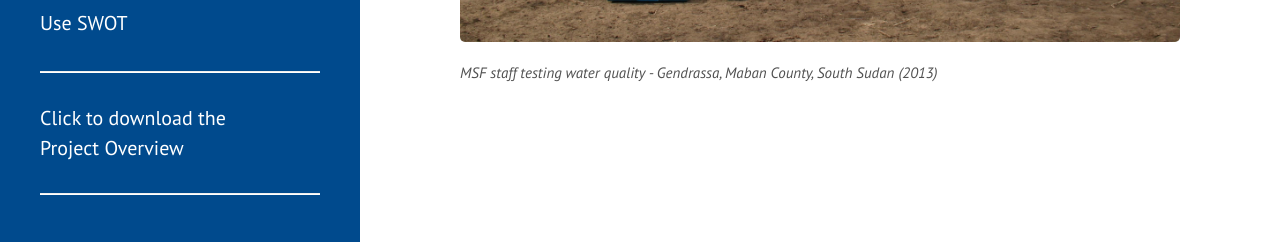
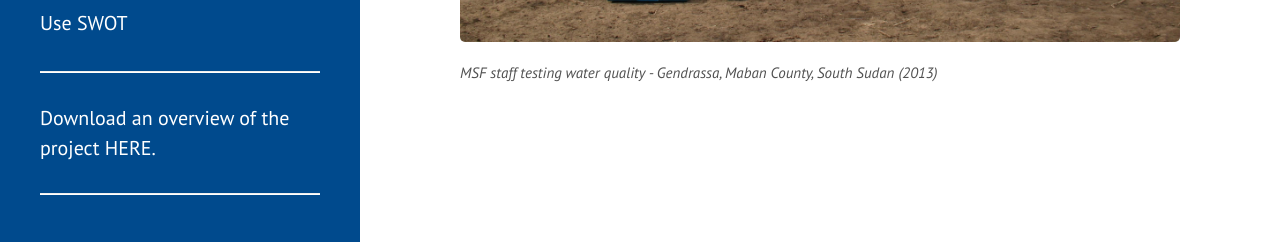
Before and after one commit to safeh2o/swot-infopage, a Jekyll site: the page built from index.html, in a window 1280 px wide and 987 px high. Shown: the part 742-984 px from the top of the window. Built offline with Jekyll 4.4.1, drawn with Linux system fonts in a browser that asks for light colours; Markdown is read by kramdown in place of the engine named in the settings; the list of posts is cut into pages by our own code.

Commit message:
Update sidebar.html

```diff
--- a/_includes/sidebar.html
+++ b/_includes/sidebar.html
@@ -17,7 +17,7 @@
       <a class="sidebar-nav-item{% if page.url == '/contact/' %} active{% endif %}" href="{{ site.baseurl }}/contact/">Contact</a>
       <a class="sidebar-nav-item{% if page.url == '/use-swot/' %} active{% endif %}" href="{{ site.baseurl }}/use-swot/">Use SWOT</a>
       <hr>
-      <a href="/public/SWOT_Summary.pdf" download>Click to download the Project&nbsp;Overview</a>
+      <a href="/public/SWOT_Summary.pdf" download>Download an overview of the project&nbsp;HERE.</a>
       <hr>
 
     </nav>
```
